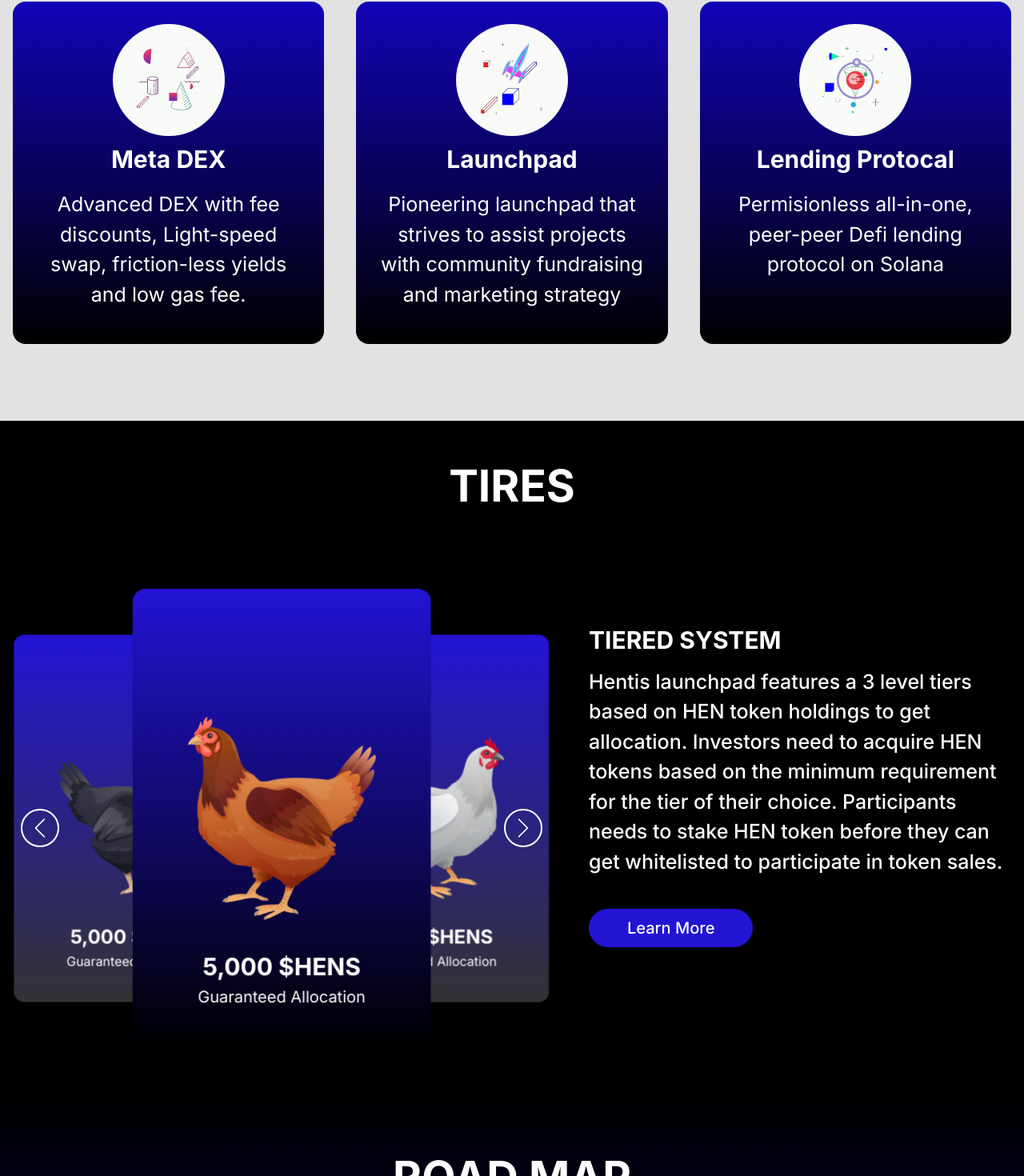
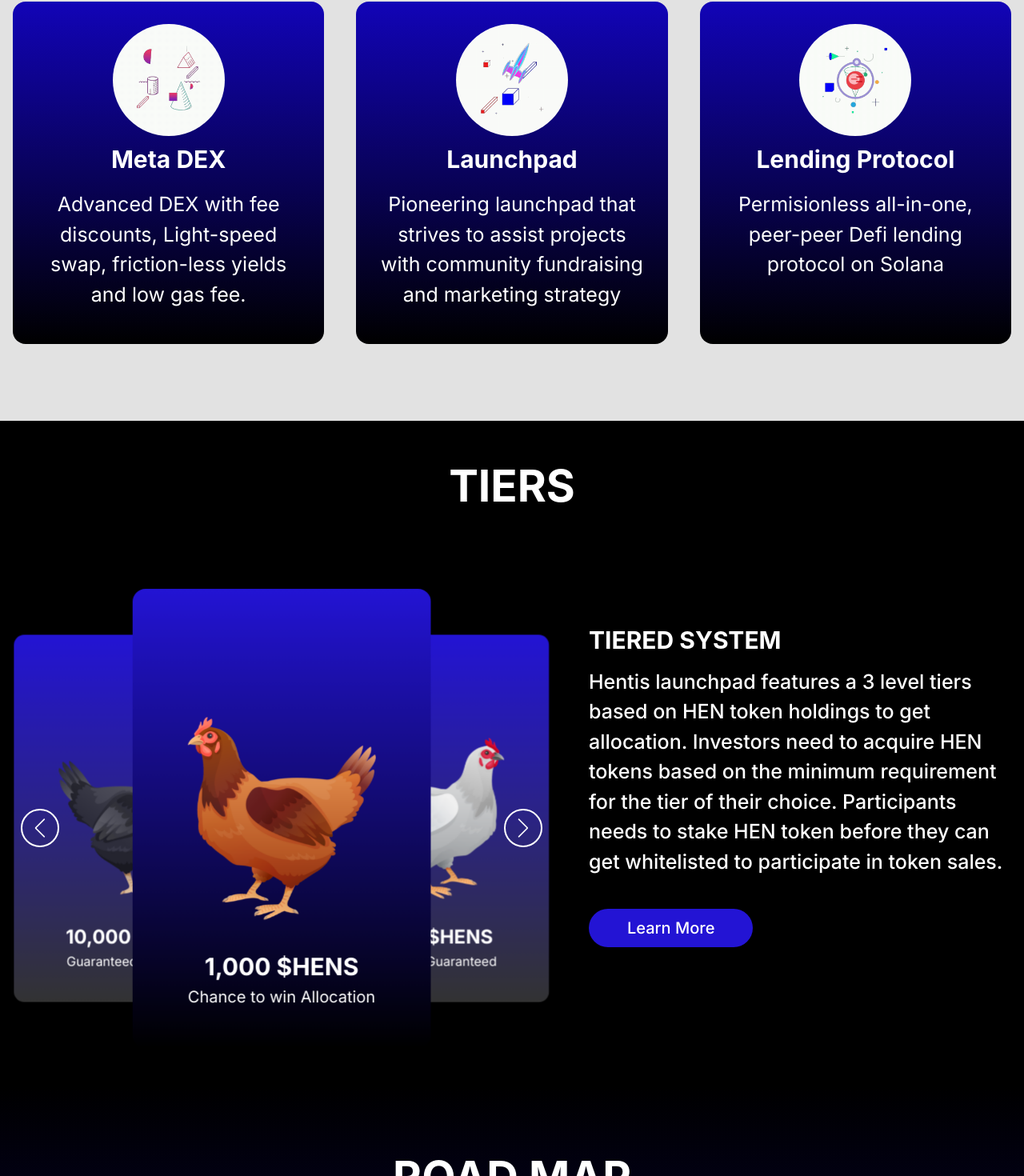
Before and after one commit to Trellis-fi/Hentis-Landingpage-old, a Next.js app: page / in a window 1280 px wide. Shown: the part 821-2291 px from the top of the page at 80% size. Built offline with nearby package versions, Linux system fonts and the light colour scheme.

Commit message:
fix: links and visual appearance issues

```diff
--- a/app/components/Person.tsx
+++ b/app/components/Person.tsx
@@ -33,7 +33,7 @@ const Person = ({
         borderRadius="50%"
         objectFit="cover"
         css={{
-          aspectRatio: "1 / 1",
+          aspectRatio: "1/1",
         }}
         width={{
           base: "100px",
--- a/app/components/RoadMapItem.tsx
+++ b/app/components/RoadMapItem.tsx
@@ -20,7 +20,7 @@ const RoadMapItem = ({
     />
     <Box p={{ base: "21px 24px 21px 32px", lg: "29px 32px 29px 52px" }}>
       <Heading fontSize={{ base: "20px", lg: "25px" }}>{title}</Heading>
-      <Box fontSize={{ base: "20px", lg: "25px" }}>{children}</Box>
+      <Box fontSize={{ base: "15px", sm: "20px", lg: "25px" }}>{children}</Box>
     </Box>
   </Box>
 );
--- a/app/components/Sponser.tsx
+++ b/app/components/Sponser.tsx
@@ -1,4 +1,4 @@
-import { Box, Image } from "@chakra-ui/react";
+import { AspectRatio, Box, Image } from "@chakra-ui/react";
 
 const Sponser = ({ image, name }: { image: string; name: string }) => (
   <Box
@@ -11,7 +11,10 @@ const Sponser = ({ image, name }: { image: string; name: string }) => (
       xl: "24px 49px",
     }}
   >
-    <Image src={image} alt={name} mx="auto" />
+    {/* <Image src={image} alt={name} mx="auto" /> */}
+    <AspectRatio ratio={8 / 3}>
+      <Box></Box>
+    </AspectRatio>
   </Box>
 );
 
--- a/app/sections/EarlyAccess.tsx
+++ b/app/sections/EarlyAccess.tsx
@@ -6,7 +6,8 @@ import {
   GridItem,
   Heading,
   Image,
-  Text,
+  Link,
+  Text
 } from "@chakra-ui/react";
 
 import swapImage from "../assets/img/interface/swap.png";
@@ -62,6 +63,13 @@ const EarlyAccess = () => (
             try and join our journey. Hentis beta test will be available soon!.
           </Text>
           <Button
+            as={Link}
+            href="/#subscribe"
+            sx={{
+              ":hover": {
+                textDecor: "none",
+              },
+            }}
             colorScheme="primary"
             borderRadius={"full"}
             p={{ base: "16px 80px", sm: "24px 80px", lg: "32px 80px" }}
--- a/app/sections/Features.tsx
+++ b/app/sections/Features.tsx
@@ -1,7 +1,7 @@
 import { Box, Container, Grid, GridItem, Heading } from "@chakra-ui/react";
 
 import launchpadImage from "../assets/img/features/launchpad.gif";
-import lendingProtocalImage from "../assets/img/features/lending-protocal.gif";
+import lendingProtocolImage from "../assets/img/features/lending-protocol.gif";
 import metadexImage from "../assets/img/features/metadex.gif";
 import FeatureItem from "../components/FeatureItem";
 
@@ -46,8 +46,8 @@ const Features = () => (
         </GridItem>
         <GridItem w="100%">
           <FeatureItem
-            title="Lending Protocal"
-            image={lendingProtocalImage.src}
+            title="Lending Protocol"
+            image={lendingProtocolImage.src}
           >
             Permisionless all-in-one, peer-peer Defi lending protocol on Solana
           </FeatureItem>
--- a/app/sections/Footer.tsx
+++ b/app/sections/Footer.tsx
@@ -171,7 +171,10 @@ const Footer = () => {
                   icon={FaTelegramPlane}
                   href="https://t.me/Hentis_one"
                 />
-                <SocialListItem icon={FaLinkedin} href="https://discord.com" />
+                <SocialListItem
+                  icon={FaLinkedin}
+                  href="https://www.linkedin.com/company/hentis-one/"
+                />
                 <SocialListItem
                   icon={FaGithub}
                   href="https://github.com/hentis-one"
--- a/app/sections/Hero.tsx
+++ b/app/sections/Hero.tsx
@@ -13,7 +13,7 @@ import {
 const Hero = () => {
   return (
     <>
-      <Box position={"relative"}>
+      <Box position={"relative"} id="subscribe">
         <Box
           top="0"
           right="0"
--- a/app/sections/Team.tsx
+++ b/app/sections/Team.tsx
@@ -1,10 +1,10 @@
 import { Box, Container, Grid, GridItem, Heading } from "@chakra-ui/react";
 import Person from "../components/Person";
 
+import adrienImage from "../assets/img/team/adrien-bhol.png";
+import atosImage from "../assets/img/team/atos-tiger.png";
 import johnImage from "../assets/img/team/john-olumide.png";
-import atosImage from "../assets/img/team/atos-tiger.png";
 import joshuaImage from "../assets/img/team/joshua-adeolu.png";
-import adrienImage from "../assets/img/team/adrien-bhol.png";
 import nickImage from "../assets/img/team/nick-jackson.png";
 import tiagoImage from "../assets/img/team/tiago-emanuel.png";
 
@@ -43,11 +43,7 @@ const Team = () => (
           />
         </GridItem>
         <GridItem w="100%">
-          <Person
-            name="Atos Tiger"
-            position="CTO"
-            image={atosImage.src}
-          />
+          <Person name="Atos Tiger" position="CTO" image={atosImage.src} />
         </GridItem>
         <GridItem w="100%">
           <Person
@@ -62,7 +58,6 @@ const Team = () => (
             name="Adrien Bhol"
             position="Community Mod"
             image={adrienImage.src}
-
           />
         </GridItem>
         <GridItem w="100%">
@@ -78,6 +73,7 @@ const Team = () => (
             name="Tiago Emanuel"
             position="Advisor"
             image={tiagoImage.src}
+            linkedinURL={"https://www.linkedin.com/in/tiagotpratas"}
           />
         </GridItem>
       </Grid>
--- a/app/sections/Tires.tsx
+++ b/app/sections/Tiers.tsx
@@ -5,6 +5,7 @@ import {
   Grid,
   GridItem,
   Heading,
+  Link,
   Text,
 } from "@chakra-ui/react";
 
@@ -16,7 +17,7 @@ import hen1Image from "../assets/img/hens/hen1.png";
 import hen2Image from "../assets/img/hens/hen2.png";
 import hen3Image from "../assets/img/hens/hen3.png";
 
-const Tires = () => (
+const Tiers = () => (
   <Box py={{ base: 5, lg: 12 }} bgColor="black" color="white">
     <Container
       maxW={{
@@ -33,7 +34,7 @@ const Tires = () => (
         mb={{ base: 8, lg: 24 }}
         fontSize={{ base: "30px", sm: "40px", lg: "55px" }}
       >
-        Tires
+        TIERS
       </Heading>
       <Grid
         templateColumns={{
@@ -74,8 +75,8 @@ const Tires = () => (
               {({ isActive, isPrev, isNext }) => {
                 return (
                   <Hen
-                    title={"Guaranteed Allocation"}
-                    price={5000}
+                    title={"Chance to win Allocation"}
+                    price={1000}
                     image={hen1Image.src}
                     isActive={isActive}
                     isPrev={isPrev}
@@ -87,7 +88,7 @@ const Tires = () => (
             <SwiperSlide>
               {({ isActive, isPrev, isNext }) => (
                 <Hen
-                  title={"Guaranteed Allocation"}
+                  title={"Allocation Guaranteed"}
                   price={5000}
                   image={hen2Image.src}
                   isActive={isActive}
@@ -100,7 +101,7 @@ const Tires = () => (
               {({ isActive, isPrev, isNext }) => (
                 <Hen
                   title={"Guaranteed Allocation"}
-                  price={5000}
+                  price={10000}
                   image={hen3Image.src}
                   isActive={isActive}
                   isPrev={isPrev}
@@ -131,9 +132,17 @@ const Tires = () => (
             whitelisted to participate in token sales.
           </Text>
           <Button
+            as={Link}
+            href="https://hentis.medium.com"
+            target="_blank"
             colorScheme="primary"
             borderRadius={"full"}
             minW={48}
+            sx={{
+              ":hover": {
+                textDecor: "none",
+              },
+            }}
             p={{ base: "18px 36px", lg: "24px 48px" }}
             fontSize={{ base: "15px", lg: "20px" }}
             fontWeight={"500"}
@@ -146,4 +155,4 @@ const Tires = () => (
   </Box>
 );
 
-export default Tires;
+export default Tiers;
--- a/app/views/Home/index.tsx
+++ b/app/views/Home/index.tsx
@@ -6,7 +6,7 @@ import Features from "../../sections/Features";
 import Hero from "../../sections/Hero";
 import RoadMap from "../../sections/RoadMap";
 import Team from "../../sections/Team";
-import Tires from "../../sections/Tires";
+import Tiers from "../../sections/Tiers";
 import BaseLayout from "../Layouts/BaseLayout";
 
 const Home: NextPage = () => {
@@ -18,7 +18,7 @@ const Home: NextPage = () => {
       <BaseLayout>
         <Hero />
         <Features />
-        <Tires />
+        <Tiers />
         <RoadMap />
         <Team />
         <BackedBy />
```
Also changed, not shown: app/assets/img/features/lending-protocol.gif (renamed from app/assets/img/features/lending-protocal.gif), app/assets/img/team/joshua-adeolu.png.
